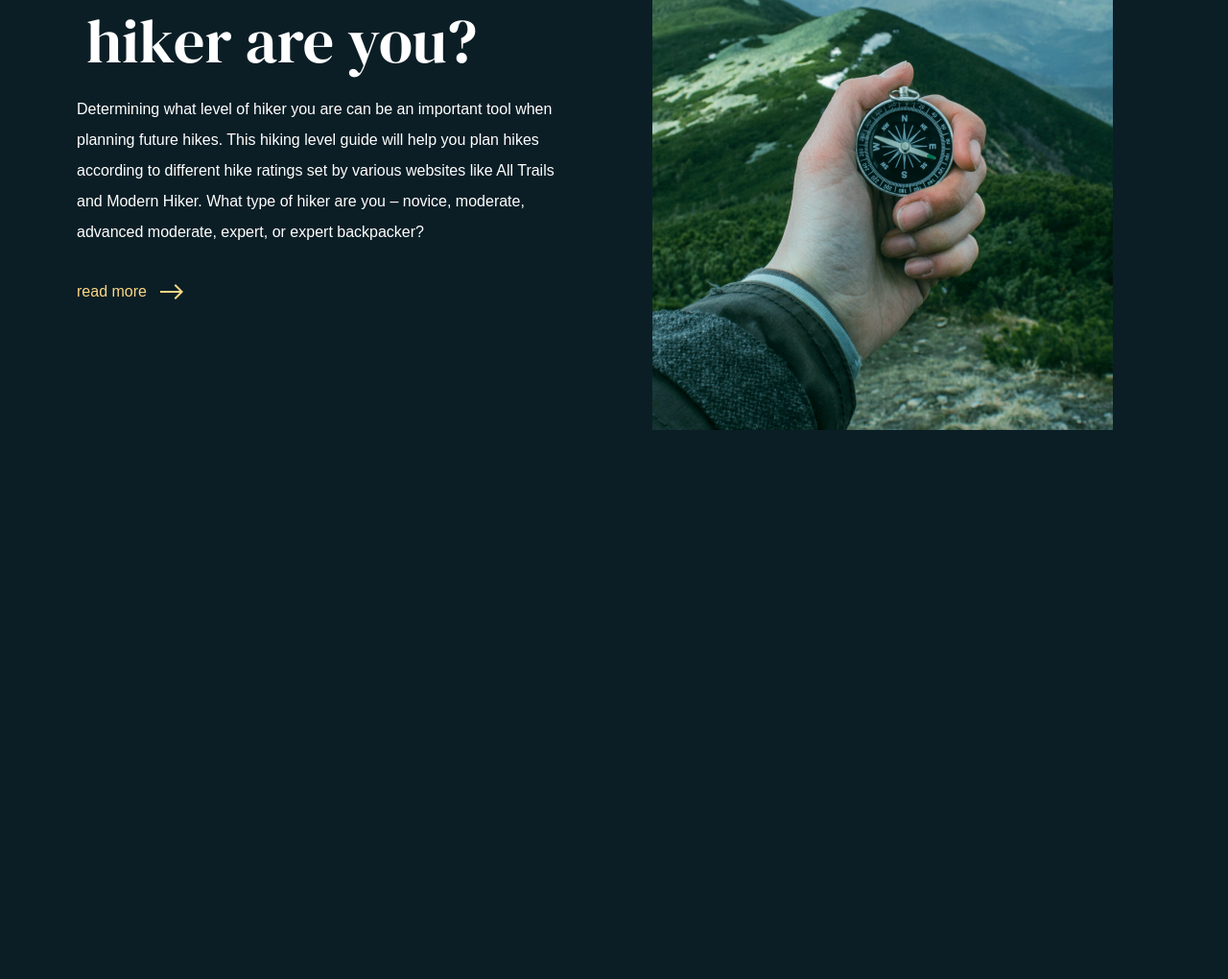
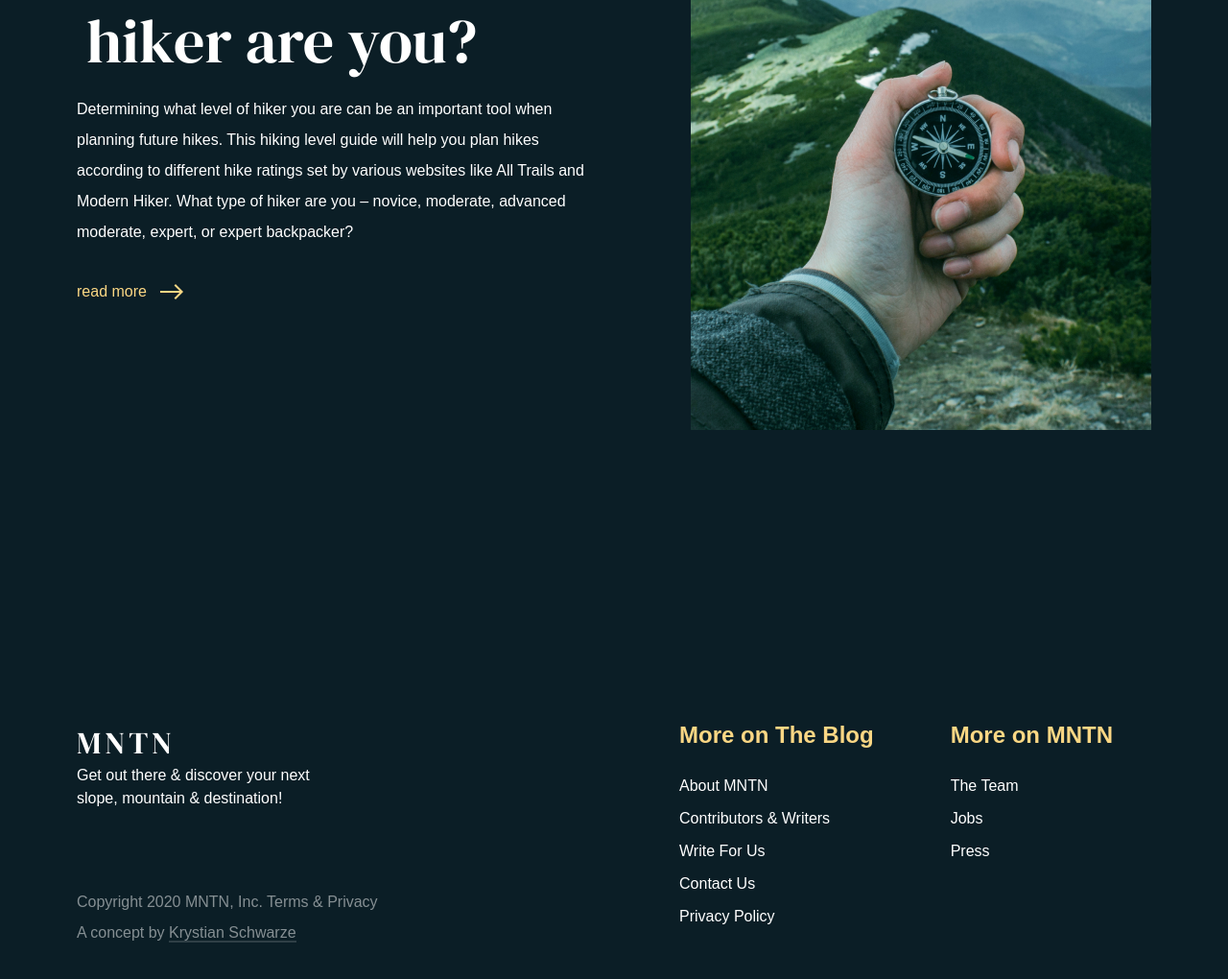
Before and after one commit to H3ronn/Mountains-Website, a website: page build/index.html in a window 1280 px wide. Shown: the part 3056-4076 px from the top of the page at 96% size. Before the commit the page ends 3508 px from the top, so only its background shows below. Drawn offline with Linux system fonts and the light colour scheme.

Commit message:
Add style to footer

```diff
--- a/src/style/abstracts/_mixins.scss
+++ b/src/style/abstracts/_mixins.scss
@@ -1,6 +1,21 @@
 // -----------------------------------------------------------------------------
 // This file contains all application-wide Sass mixins.
 // -----------------------------------------------------------------------------
+
+@use 'variables' as v;
+@mixin yellow-on-hover {
+  transition: color 0.2s ease;
+    &:hover {
+      color: v.$yellow;
+    }
+}
+
+
+
+
+
+
+
 
 /// Event wrapper
 /// @author Harry Roberts
--- a/src/style/base/_base.scss
+++ b/src/style/base/_base.scss
@@ -10,6 +10,11 @@ html {
   box-sizing: border-box;
   margin: 0;
   padding: 0;
+
+
+}
+*::selection {
+  color: v.$yellow;
 }
 
 body {
@@ -19,4 +24,5 @@ body {
   font-size: 16px;
   color: white;
   background-color: v.$bgDark;
+
 }
--- a/src/style/layout/_footer.scss
+++ b/src/style/layout/_footer.scss
@@ -1,3 +1,72 @@
-// -----------------------------------------------------------------------------
-// This file contains all styles related to the footer of the site/application.
-// -----------------------------------------------------------------------------
+@use '../abstracts/variables' as v;
+@use '../abstracts/mixins' as m;
+
+
+.footer {
+  max-width: 1440px;
+  margin: 0 auto;
+  position: relative;
+  z-index: 100;
+  padding: 300px 80px 200px;
+  display: flex;
+  justify-content: space-between;
+
+  &__left {
+  }
+
+  &__logo {
+    font-size: 2rem;
+    font-weight: lighter;
+    font-family: 'DM Serif Display', serif;
+    letter-spacing: 4px;
+  }
+
+  &__paragraph {
+    line-height: 1.5;
+    width: 250px;
+
+
+
+  }
+
+  &__copyright {
+    margin-top: 80px;
+    width: 320px;
+    opacity: 0.5;
+    line-height: 2;
+  }
+
+  &__artist {
+    @include m.yellow-on-hover;
+
+    color: white;
+    transition: color 0.2s ease;
+    text-decoration: none;
+    border-bottom: 2px solid hsla(0, 0%, 100%, 0.3);
+  }
+
+  &__right {
+    display: flex;
+  }
+
+  &__list {
+    list-style-type: none;
+    margin: 0 40px;
+  }
+
+  &__listItem:first-of-type {
+    color: v.$yellow;
+    margin-bottom: 30px;
+    font-size: 24px;
+    font-weight: 600;
+  }
+
+  &__listLink {
+    @include m.yellow-on-hover;
+
+    display: block;
+    color:white;
+    text-decoration: none;
+    margin-bottom: 16px;
+  }
+}
--- a/src/style/layout/_layout.scss
+++ b/src/style/layout/_layout.scss
@@ -2,3 +2,4 @@
 @forward "header";
 @forward "hero";
 @forward "main";
+@forward "footer";
--- a/src/style/layout/_main.scss
+++ b/src/style/layout/_main.scss
@@ -3,24 +3,40 @@
 .main {
   position: relative;
   z-index: 100;
+  // width: 1000px;
+  display: flex;
+  flex-direction: column;
+  align-items: center;
+  padding: 0 80px;
+  // justify-content: center;
+
 
   .section {
-    padding: 200px 80px 0;
-    display: grid;
-    gap: 80px;
-    grid-template-columns: 1fr 1fr;
+    max-width: 1440px;
+    padding-top: 200px;
+    // display: grid;
+    // gap: 80px;
+    // column-gap: normal;
+    // grid-template-columns: 1fr 1fr;
+    // align-items: center;
+    // justify-items: space-between;
+    display: flex;
+    justify-content: space-between;
     align-items: center;
+
 
     &__image {
       display: block;
     }
 
     &:nth-child(2) {
+      flex-direction: row-reverse;
       .section__text {
-        grid-area: 1 / 2 / 3 / 3;
+        padding-right: 0;
+        padding-left: 20px;
       }
       .section__img {
-        grid-area: 1 / 1 / 3 / 2;
+        // grid-area: 1 / 1 / 3 / 2;
       }
     }
 
@@ -36,7 +52,9 @@
     }
 
     &__text {
+      width: 50%;
       position: relative;
+      padding-right: 20px;
     }
 
     &__subtitle {
--- a/src/style/layout/_navigation.scss
+++ b/src/style/layout/_navigation.scss
@@ -1,4 +1,5 @@
 @use '../abstracts/variables' as v;
+@use '../abstracts/mixins' as m;
 
 .nav {
   padding: 40px 80px;
@@ -40,6 +41,7 @@
   }
 
   &__button {
+    @include m.yellow-on-hover;
     color: white;
     background-color: transparent;
     border: none;
@@ -54,10 +56,6 @@
      font-weight: bold;
     }
 
-    transition: color 0.2s ease-in-out;
 
-    &:hover {
-      color: v.$yellow;
-    }
   }
 }
```
Also changed, not shown: build/index.html, build/index.js, build/style.css, 1 other file.
